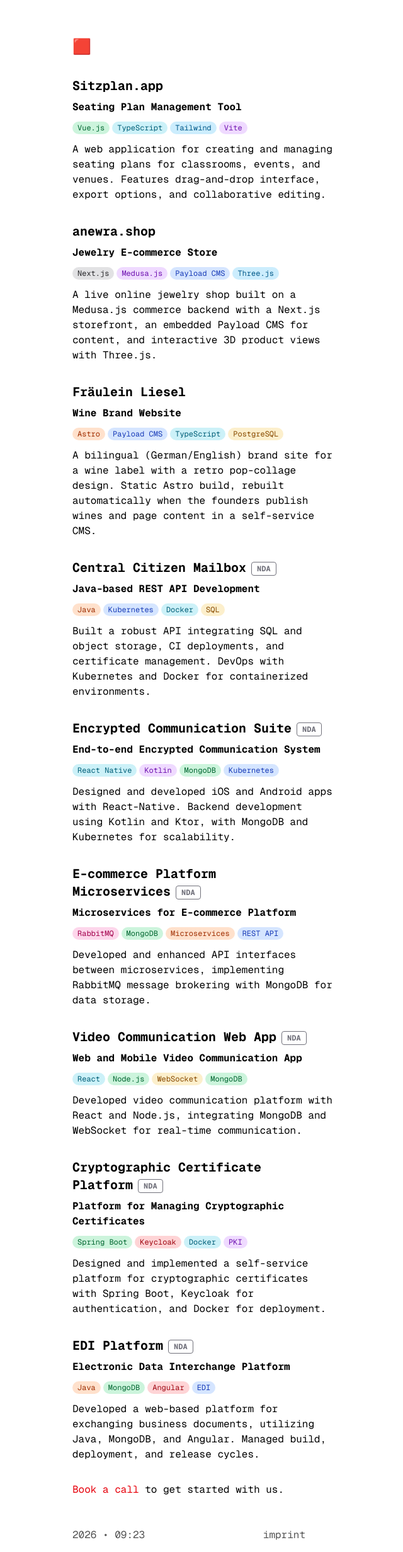
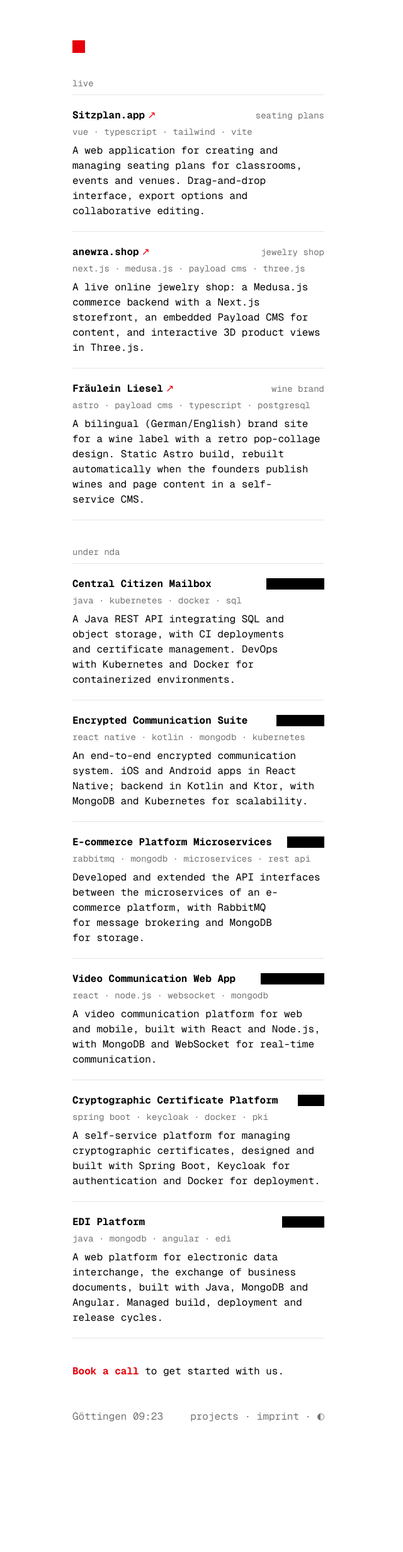
Before and after one commit to frhd/quantyc.com, a Next.js app: page /projects in a window 1280 px wide. Shown: the part 102-2566 px from the top of the page at 63% size, without its empty margins (173-813 px from the left). After the commit the page ends 2507 px from the top, so only its background shows below. Built offline with nearby package versions, Linux system fonts and the light colour scheme.

Commit message:
design: projects ledger, dark mode, footer nav

```diff
--- a/app/components/footer.tsx
+++ b/app/components/footer.tsx
@@ -1,36 +1,70 @@
 'use client'
 
 import { useState, useEffect } from 'react'
+import Link from 'next/link'
+
+const link = 'transition-colors hover:text-neutral-700 dark:hover:text-neutral-300'
+
+function berlinTime() {
+  return new Date().toLocaleTimeString('en-DE', {
+    timeZone: 'Europe/Berlin',
+    hour: '2-digit',
+    minute: '2-digit',
+    hourCycle: 'h23',
+  })
+}
+
+// Flip to the other theme. If that matches the system setting, unpin instead,
+// so the site goes back to following the system.
+function toggleTheme() {
+  const root = document.documentElement
+  const system = matchMedia('(prefers-color-scheme: dark)').matches ? 'dark' : 'light'
+  const next = (root.dataset.theme ?? system) === 'dark' ? 'light' : 'dark'
+  try {
+    if (next === system) {
+      delete root.dataset.theme
+      localStorage.removeItem('theme')
+    } else {
+      root.dataset.theme = next
+      localStorage.setItem('theme', next)
+    }
+  } catch {
+    root.dataset.theme = next
+  }
+}
 
 export default function Footer() {
+  // Rendered only after mount, so server and client markup agree.
   const [time, setTime] = useState<string | null>(null)
 
   useEffect(() => {
-    const updateTime = () => {
-      setTime(new Date().toLocaleTimeString('en-DE', {
-        timeZone: 'Europe/Berlin',
-        hour: '2-digit',
-        minute: '2-digit'
-      }))
+    let timeout: ReturnType<typeof setTimeout>
+    const tick = () => {
+      setTime(berlinTime())
+      // Re-run on the next minute boundary rather than a drifting 60s interval.
+      timeout = setTimeout(tick, 60000 - (Date.now() % 60000))
     }
-    updateTime()
-    const interval = setInterval(updateTime, 60000)
-    return () => clearInterval(interval)
+    tick()
+    return () => clearTimeout(timeout)
   }, [])
 
   return (
-    <footer className="mt-auto mb-12 max-w-[370px]">
-      <div className="mt-8 text-neutral-600 light:text-neutral-300 flex items-center justify-between">
-        <p>
-          {new Date().getFullYear()}{time && ` • ${time}`}
-        </p>
-        <a
-          className="transition-all hover:text-neutral-800 dark:hover:text-neutral-100"
-          rel="noopener noreferrer"
-          href="/imprint"
-        >
-          imprint
-        </a>
+    <footer className="mt-auto mb-12 max-w-[400px]">
+      <div className="mt-8 flex items-center justify-between text-neutral-500 dark:text-neutral-400">
+        <p>Göttingen{time && ` ${time}`}</p>
+        <nav>
+          <Link href="/projects" className={link}>projects</Link>
+          <span aria-hidden="true"> · </span>
+          <Link href="/imprint" className={link}>imprint</Link>
+          <span aria-hidden="true"> · </span>
+          <button
+            type="button"
+            onClick={toggleTheme}
+            aria-label="Switch between light and dark theme"
+            title="light / dark"
+            className={`${link} inline-block size-[0.7em] cursor-pointer rounded-full border border-current bg-[linear-gradient(90deg,currentColor_50%,transparent_50%)]`}
+          />
+        </nav>
       </div>
     </footer>
   )
--- /dev/null
+++ b/app/components/mark.tsx
@@ -0,0 +1,9 @@
+import Link from 'next/link'
+
+export function Mark() {
+  return (
+    <h1 className="mb-8 flex h-8 items-center">
+      <Link href="/" aria-label="quantyc home" className="block size-5 bg-red-600" />
+    </h1>
+  )
+}
--- a/app/global.css
+++ b/app/global.css
@@ -1,5 +1,17 @@
 @import "tailwindcss";
 @reference "tailwindcss";
+
+/* dark: applies with the system setting, or when data-theme pins it. */
+@custom-variant dark {
+  &:where([data-theme='dark'], [data-theme='dark'] *) {
+    @slot;
+  }
+  @media (prefers-color-scheme: dark) {
+    &:where(:root:not([data-theme='light']), :root:not([data-theme='light']) *) {
+      @slot;
+    }
+  }
+}
 
 ::selection {
   background-color: #47a3f3;
@@ -7,6 +19,7 @@
 }
 
 :root {
+  color-scheme: light dark;
   --sh-class: #2d5e9d;
   --sh-identifier: #354150;
   --sh-sign: #8996a3;
@@ -18,15 +31,47 @@
   --sh-entity: #e25a1c;
 }
 
-@media (prefers-color-scheme: light) {
-  :root {
-    --sh-class: #2d5e9d;
-    --sh-identifier: #354150;
-    --sh-keyword: #e02518;
-    --sh-string: #007f7a;
+:root[data-theme='light'] {
+  color-scheme: light;
+}
+
+/* Dark follows the system unless the footer toggle pins a theme. */
+@media (prefers-color-scheme: dark) {
+  :root:not([data-theme='light']) {
+    --sh-class: #79a8e6;
+    --sh-identifier: #d4d4d4;
+    --sh-sign: #8b949e;
+    --sh-string: #4fc2b9;
+    --sh-keyword: #ff6b5e;
+    --sh-comment: #7d7474;
+    --sh-jsxliterals: #9a9cf0;
+    --sh-property: #f0884f;
+    --sh-entity: #f0884f;
   }
-  html {
-    color-scheme: light;
+}
+
+:root[data-theme='dark'] {
+  color-scheme: dark;
+  --sh-class: #79a8e6;
+  --sh-identifier: #d4d4d4;
+  --sh-sign: #8b949e;
+  --sh-string: #4fc2b9;
+  --sh-keyword: #ff6b5e;
+  --sh-comment: #7d7474;
+  --sh-jsxliterals: #9a9cf0;
+  --sh-property: #f0884f;
+  --sh-entity: #f0884f;
+}
+
+@layer base {
+  p {
+    text-wrap: pretty;
+  }
+
+  /* Thin, slightly lowered underline wherever a link shows one. */
+  a {
+    text-decoration-thickness: 1px;
+    text-underline-offset: 3px;
   }
 }
 
@@ -54,11 +99,11 @@ html {
 }
 
 .prose a {
-  @apply underline transition-all decoration-neutral-400 underline-offset-2 decoration-[0.1em];
+  @apply underline transition-all decoration-neutral-400 dark:decoration-neutral-600 underline-offset-2 decoration-[0.1em];
 }
 
 .prose .anchor:after {
-  @apply text-neutral-300;
+  @apply text-neutral-300 dark:text-neutral-700;
   content: '#';
 }
 
@@ -67,7 +112,7 @@ html {
 }
 
 .prose pre {
-  @apply bg-neutral-50 rounded-lg overflow-x-auto border border-neutral-200 py-2 px-3 text-sm;
+  @apply bg-neutral-50 dark:bg-neutral-800 rounded-lg overflow-x-auto border border-neutral-200 dark:border-neutral-700 py-2 px-3 text-sm;
 }
 
 .prose code {
@@ -90,7 +135,7 @@ html {
 }
 
 .prose p {
-  @apply my-4 text-neutral-800;
+  @apply my-4 text-neutral-800 dark:text-neutral-300;
 }
 
 .prose h1 {
--- a/app/page.tsx
+++ b/app/page.tsx
@@ -1,9 +1,9 @@
+import { Mark } from './components/mark'
+
 export default function Page() {
   return (
     <section className="max-w-[400px] transition-all duration-300 ease-in-out">
-      <h1 className="mb-8 text-2xl font-semibold tracking-tighter">
-        <a href="/" className="hover:underline">🟥</a>
-      </h1>
+      <Mark />
       <p className="mb-4">
         <strong>Ideas are just the beginning — <br /> execution is everything.</strong>
       </p>
@@ -14,13 +14,13 @@ export default function Page() {
         From scalable web applications to complex enterprise systems, we tackle the most demanding technical challenges, using cutting-edge technologies like Kubernetes, Spring Boot, and modern data and object storage solutions.
       </p>
       <p className="mb-4">
-        <strong><a href="/projects" className="text-red-600 hover:underline">Our projects</a></strong> typically span 3 to 18 months, and every engagement is scoped to fit your goals.
+        <strong><a href="/projects" className="text-red-600 dark:text-red-400 hover:underline">Our projects</a></strong> typically span 3 to 18 months, and every engagement is scoped to fit your goals.
       </p>
       <p className="mb-4">
         <strong>Let’s take your business to the next level.</strong>
       </p>
       <p className="mb-4">
-        <strong><a href="https://cal.com/quantyc" className="text-red-600 hover:underline" target="_blank" rel="noopener noreferrer">Book a call</a></strong> today to get started.
+        <strong><a href="https://cal.com/quantyc" className="text-red-600 dark:text-red-400 hover:underline" target="_blank" rel="noopener noreferrer">Book a call</a></strong> today to get started.
       </p>
     </section>
   )
--- a/app/projects/page.tsx
+++ b/app/projects/page.tsx
@@ -1,200 +1,170 @@
-const Tag = ({ children, color }: { children: React.ReactNode; color: string }) => (
-  <span className={`inline-block px-2 py-0.5 text-xs rounded-full mr-1 mb-1 ${color}`}>
-    {children}
-  </span>
-);
+import type { Metadata } from 'next'
+import { Mark } from '../components/mark'
 
-const NDABadge = () => (
-  <span className="align-middle px-2 py-0.5 text-xs rounded border border-zinc-500 text-zinc-500 ml-2">
-    NDA
-  </span>
-);
+export const metadata: Metadata = {
+  title: 'Projects',
+  description: 'Selected projects by quantyc: live sites and work under NDA.',
+}
+
+type Project = {
+  name: string
+  stack: string[]
+  description: string
+} & (
+  | { url: string; descriptor: string }
+  // Width of the redaction bar, in characters of the client name it hides.
+  | { redacted: number }
+)
+
+const live: Project[] = [
+  {
+    name: 'Sitzplan.app',
+    url: 'https://www.sitzplan.app',
+    descriptor: 'seating plans',
+    stack: ['vue', 'typescript', 'tailwind', 'vite'],
+    description:
+      'A web application for creating and managing seating plans for classrooms, events and venues. Drag-and-drop interface, export options and collaborative editing.',
+  },
+  {
+    name: 'anewra.shop',
+    url: 'https://anewra.shop/',
+    descriptor: 'jewelry shop',
+    stack: ['next.js', 'medusa.js', 'payload cms', 'three.js'],
+    description:
+      'A live online jewelry shop: a Medusa.js commerce backend with a Next.js storefront, an embedded Payload CMS for content, and interactive 3D product views in Three.js.',
+  },
+  {
+    name: 'Fräulein Liesel',
+    url: 'https://frl-liesel.de/',
+    descriptor: 'wine brand',
+    stack: ['astro', 'payload cms', 'typescript', 'postgresql'],
+    description:
+      'A bilingual (German/English) brand site for a wine label with a retro pop-collage design. Static Astro build, rebuilt automatically when the founders publish wines and page content in a self-service CMS.',
+  },
+]
+
+const underNda: Project[] = [
+  {
+    name: 'Central Citizen Mailbox',
+    redacted: 11,
+    stack: ['java', 'kubernetes', 'docker', 'sql'],
+    description:
+      'A Java REST API integrating SQL and object storage, with CI deployments and certificate management. DevOps with Kubernetes and Docker for containerized environments.',
+  },
+  {
+    name: 'Encrypted Communication Suite',
+    redacted: 9,
+    stack: ['react native', 'kotlin', 'mongodb', 'kubernetes'],
+    description:
+      'An end-to-end encrypted communication system. iOS and Android apps in React Native; backend in Kotlin and Ktor, with MongoDB and Kubernetes for scalability.',
+  },
+  {
+    name: 'E-commerce Platform Microservices',
+    redacted: 7,
+    stack: ['rabbitmq', 'mongodb', 'microservices', 'rest api'],
+    description:
+      'Developed and extended the API interfaces between the microservices of an e-commerce platform, with RabbitMQ for message brokering and MongoDB for storage.',
+  },
+  {
+    name: 'Video Communication Web App',
+    redacted: 12,
+    stack: ['react', 'node.js', 'websocket', 'mongodb'],
+    description:
+      'A video communication platform for web and mobile, built with React and Node.js, with MongoDB and WebSocket for real-time communication.',
+  },
+  {
+    name: 'Cryptographic Certificate Platform',
+    redacted: 5,
+    stack: ['spring boot', 'keycloak', 'docker', 'pki'],
+    description:
+      'A self-service platform for managing cryptographic certificates, designed and built with Spring Boot, Keycloak for authentication and Docker for deployment.',
+  },
+  {
+    name: 'EDI Platform',
+    redacted: 8,
+    stack: ['java', 'mongodb', 'angular', 'edi'],
+    description:
+      'A web platform for electronic data interchange, the exchange of business documents, built with Java, MongoDB and Angular. Managed build, deployment and release cycles.',
+  },
+]
+
+const muted = 'text-neutral-500 dark:text-neutral-400'
+const red = 'text-red-600 dark:text-red-400'
+const hairline = 'border-neutral-200 dark:border-neutral-700/60'
+
+// A run of non-breaking spaces on a solid ground: in a mono face it is exactly
+// `length` characters wide and sits on the baseline like the word it replaces.
+function Redaction({ length }: { length: number }) {
+  return (
+    <span className="ml-auto text-sm">
+      <span aria-hidden="true" className="bg-current dark:bg-neutral-600 select-none">
+        {' '.repeat(length)}
+      </span>
+      <span className="sr-only">client under NDA</span>
+    </span>
+  )
+}
+
+function Entry({ project }: { project: Project }) {
+  return (
+    <li className={`border-t py-5 ${hairline}`}>
+      <div className="flex flex-wrap items-baseline justify-between gap-x-3">
+        <h3 className="font-bold">
+          {'url' in project ? (
+            <a href={project.url} target="_blank" rel="noopener noreferrer" className="hover:underline">
+              {project.name}
+              <span aria-hidden="true" className={`ml-1 font-normal ${red}`}>↗</span>
+              <span className="sr-only"> (opens in a new tab)</span>
+            </a>
+          ) : (
+            project.name
+          )}
+        </h3>
+        {'url' in project ? (
+          <span className={`ml-auto text-sm ${muted}`}>{project.descriptor}</span>
+        ) : (
+          <Redaction length={project.redacted} />
+        )}
+      </div>
+      <p className={`mt-1 text-sm ${muted}`}>
+        {project.stack.map((item, i) => (
+          <span key={item}>
+            {i > 0 && ' · '}
+            <span className="whitespace-nowrap">{item}</span>
+          </span>
+        ))}
+      </p>
+      <p className="mt-2">{project.description}</p>
+    </li>
+  )
+}
+
+function Group({ label, projects }: { label: string; projects: Project[] }) {
+  return (
+    <div className="mb-10">
+      <h2 className={`mb-2 text-sm ${muted}`}>{label}</h2>
+      <ul className={`border-b ${hairline}`}>
+        {projects.map((project) => (
+          <Entry key={project.name} project={project} />
+        ))}
+      </ul>
+    </div>
+  )
+}
 
 export default function ProjectsPage() {
   return (
-    <section className="max-w-[420px] transition-all duration-300 ease-in-out">
-      <h1 className="mb-8 text-2xl font-semibold tracking-tighter">
-        <a href="/" className="hover:underline">🟥</a>
-      </h1>
-
-      {/* Project: Sitzplan.app */}
-      <div className="mb-8">
-        <h2 className="text-xl font-bold mb-2">
-          <a href="https://www.sitzplan.app" target="_blank" rel="noopener noreferrer" className="hover:underline">
-            Sitzplan.app
+    <section className="max-w-[400px] transition-all duration-300 ease-in-out">
+      <Mark />
+      <Group label="live" projects={live} />
+      <Group label="under nda" projects={underNda} />
+      <p className="mb-4">
+        <strong>
+          <a href="https://cal.com/quantyc" className={`${red} hover:underline`} target="_blank" rel="noopener noreferrer">
+            Book a call
           </a>
-        </h2>
-        <p className="mb-2">
-          <strong>Seating Plan Management Tool</strong>
-        </p>
-        <div className="mb-2">
-          <Tag color="bg-green-500/20 text-green-800">Vue.js</Tag>
-          <Tag color="bg-cyan-500/20 text-cyan-800">TypeScript</Tag>
-          <Tag color="bg-sky-500/20 text-sky-800">Tailwind</Tag>
-          <Tag color="bg-purple-500/20 text-purple-800">Vite</Tag>
-        </div>
-        <p>
-          A web application for creating and managing seating plans for classrooms, events, and venues. Features drag-and-drop interface, export options, and collaborative editing.
-        </p>
-      </div>
-
-      {/* Project: anewra.shop */}
-      <div className="mb-8">
-        <h2 className="text-xl font-bold mb-2">
-          <a href="https://anewra.shop/" target="_blank" rel="noopener noreferrer" className="hover:underline">
-            anewra.shop
-          </a>
-        </h2>
-        <p className="mb-2">
-          <strong>Jewelry E-commerce Store</strong>
-        </p>
-        <div className="mb-2">
-          <Tag color="bg-zinc-500/20 text-zinc-800">Next.js</Tag>
-          <Tag color="bg-purple-500/20 text-purple-800">Medusa.js</Tag>
-          <Tag color="bg-blue-500/20 text-blue-800">Payload CMS</Tag>
-          <Tag color="bg-sky-500/20 text-sky-800">Three.js</Tag>
-        </div>
-        <p>
-          A live online jewelry shop built on a Medusa.js commerce backend with a Next.js storefront, an embedded Payload CMS for content, and interactive 3D product views with Three.js.
-        </p>
-      </div>
-
-      {/* Project: frl-liesel.de */}
-      <div className="mb-8">
-        <h2 className="text-xl font-bold mb-2">
-          <a href="https://frl-liesel.de/" target="_blank" rel="noopener noreferrer" className="hover:underline">
-            Fräulein Liesel
-          </a>
-        </h2>
-        <p className="mb-2">
-          <strong>Wine Brand Website</strong>
-        </p>
-        <div className="mb-2">
-          <Tag color="bg-orange-500/20 text-orange-800">Astro</Tag>
-          <Tag color="bg-blue-500/20 text-blue-800">Payload CMS</Tag>
-          <Tag color="bg-cyan-500/20 text-cyan-800">TypeScript</Tag>
-          <Tag color="bg-yellow-500/20 text-yellow-800">PostgreSQL</Tag>
-        </div>
-        <p>
-          A bilingual (German/English) brand site for a wine label with a retro pop-collage design. Static Astro build, rebuilt automatically when the founders publish wines and page content in a self-service CMS.
-        </p>
-      </div>
-
-      {/* Project 1 */}
-      <div className="mb-8">
-        <h2 className="text-xl font-bold mb-2">
-          <span>Central Citizen Mailbox</span><NDABadge />
-        </h2>
-        <p className="mb-2">
-          <strong>Java-based REST API Development</strong>
-        </p>
-        <div className="mb-2">
-          <Tag color="bg-orange-500/20 text-orange-800">Java</Tag>
-          <Tag color="bg-blue-500/20 text-blue-800">Kubernetes</Tag>
-          <Tag color="bg-cyan-500/20 text-cyan-800">Docker</Tag>
-          <Tag color="bg-yellow-500/20 text-yellow-800">SQL</Tag>
-        </div>
-        <p>
-          Built a robust API integrating SQL and object storage, CI deployments, and certificate management. DevOps with Kubernetes and Docker for containerized environments.
-        </p>
-      </div>
-
-      {/* Project 2 */}
-      <div className="mb-8">
-        <h2 className="text-xl font-bold mb-2">
-          <span>Encrypted Communication Suite</span><NDABadge />
-        </h2>
-        <p className="mb-2">
-          <strong>End-to-end Encrypted Communication System</strong>
-        </p>
-        <div className="mb-2">
-          <Tag color="bg-cyan-500/20 text-cyan-800">React Native</Tag>
-          <Tag color="bg-purple-500/20 text-purple-800">Kotlin</Tag>
-          <Tag color="bg-green-500/20 text-green-800">MongoDB</Tag>
-          <Tag color="bg-blue-500/20 text-blue-800">Kubernetes</Tag>
-        </div>
-        <p>
-          Designed and developed iOS and Android apps with React-Native. Backend development using Kotlin and Ktor, with MongoDB and Kubernetes for scalability.
-        </p>
-      </div>
-
-      {/* Project 3 */}
-      <div className="mb-8">
-        <h2 className="text-xl font-bold mb-2">
-          <span>E-commerce Platform Microservices</span><NDABadge />
-        </h2>
-        <p className="mb-2">
-          <strong>Microservices for E-commerce Platform</strong>
-        </p>
-        <div className="mb-2">
-          <Tag color="bg-pink-500/20 text-pink-800">RabbitMQ</Tag>
-          <Tag color="bg-green-500/20 text-green-800">MongoDB</Tag>
-          <Tag color="bg-orange-500/20 text-orange-800">Microservices</Tag>
-          <Tag color="bg-blue-500/20 text-blue-800">REST API</Tag>
-        </div>
-        <p>
-          Developed and enhanced API interfaces between microservices, implementing RabbitMQ message brokering with MongoDB for data storage.
-        </p>
-      </div>
-
-      {/* Project 4 */}
-      <div className="mb-8">
-        <h2 className="text-xl font-bold mb-2">
-          <span>Video Communication Web App</span><NDABadge />
-        </h2>
-        <p className="mb-2">
-          <strong>Web and Mobile Video Communication App</strong>
-        </p>
-        <div className="mb-2">
-          <Tag color="bg-cyan-500/20 text-cyan-800">React</Tag>
-          <Tag color="bg-green-500/20 text-green-800">Node.js</Tag>
-          <Tag color="bg-yellow-500/20 text-yellow-800">WebSocket</Tag>
-          <Tag color="bg-green-500/20 text-green-800">MongoDB</Tag>
-        </div>
-        <p>
-          Developed video communication platform with React and Node.js, integrating MongoDB and WebSocket for real-time communication.
-        </p>
-      </div>
-
-      {/* Project 5 */}
-      <div className="mb-8">
-        <h2 className="text-xl font-bold mb-2">
-          <span>Cryptographic Certificate Platform</span><NDABadge />
-        </h2>
-        <p className="mb-2">
-          <strong>Platform for Managing Cryptographic Certificates</strong>
-        </p>
-        <div className="mb-2">
-          <Tag color="bg-green-500/20 text-green-800">Spring Boot</Tag>
-          <Tag color="bg-red-500/20 text-red-800">Keycloak</Tag>
-          <Tag color="bg-cyan-500/20 text-cyan-800">Docker</Tag>
-          <Tag color="bg-purple-500/20 text-purple-800">PKI</Tag>
-        </div>
-        <p>
-          Designed and implemented a self-service platform for cryptographic certificates with Spring Boot, Keycloak for authentication, and Docker for deployment.
-        </p>
-      </div>
-
-      {/* Project 6 */}
-      <div className="mb-8">
-        <h2 className="text-xl font-bold mb-2">
-          <span>EDI Platform</span><NDABadge />
-        </h2>
-        <p className="mb-2">
-          <strong>Electronic Data Interchange Platform</strong>
-        </p>
-        <div className="mb-2">
-          <Tag color="bg-orange-500/20 text-orange-800">Java</Tag>
-          <Tag color="bg-green-500/20 text-green-800">MongoDB</Tag>
-          <Tag color="bg-red-500/20 text-red-800">Angular</Tag>
-          <Tag color="bg-blue-500/20 text-blue-800">EDI</Tag>
-        </div>
-        <p>
-          Developed a web-based platform for exchanging business documents, utilizing Java, MongoDB, and Angular. Managed build, deployment, and release cycles.
-        </p>
-      </div>
-      <p className="mb-4">
-        <a href="https://cal.com/quantyc" className="text-red-600 hover:underline" target="_blank" rel="noopener noreferrer">Book a call</a> to get started with us.
+        </strong>{' '}
+        to get started with us.
       </p>
     </section>
   )
```
Also changed, not shown: app/imprint/page.tsx (+26 -29 lines), app/layout.tsx (+15 -4 lines).
